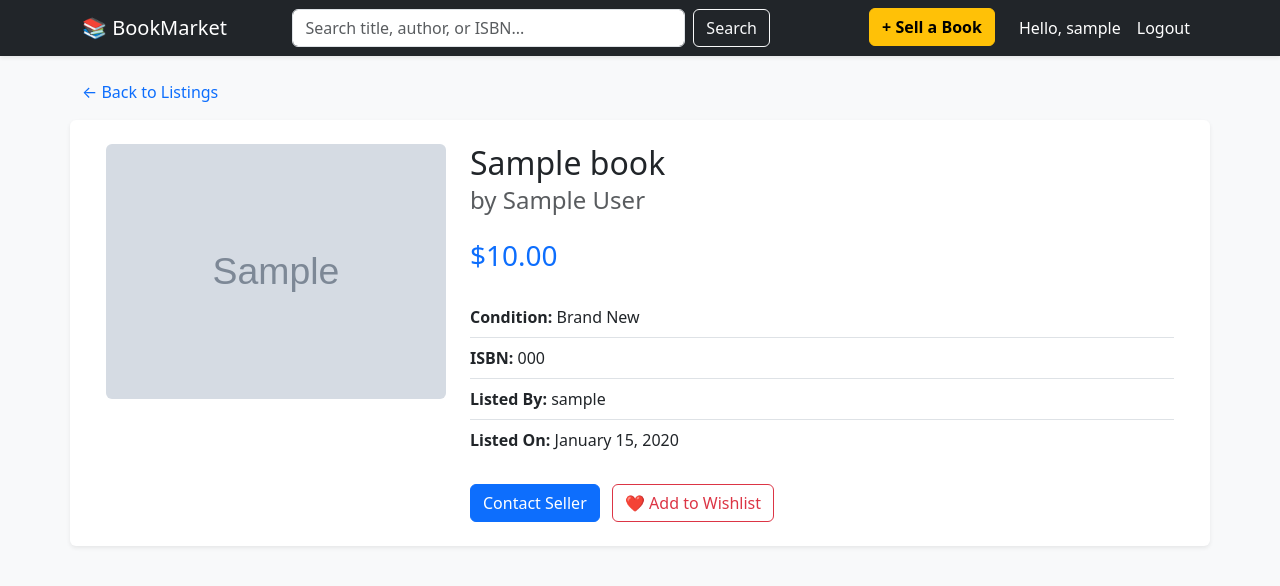
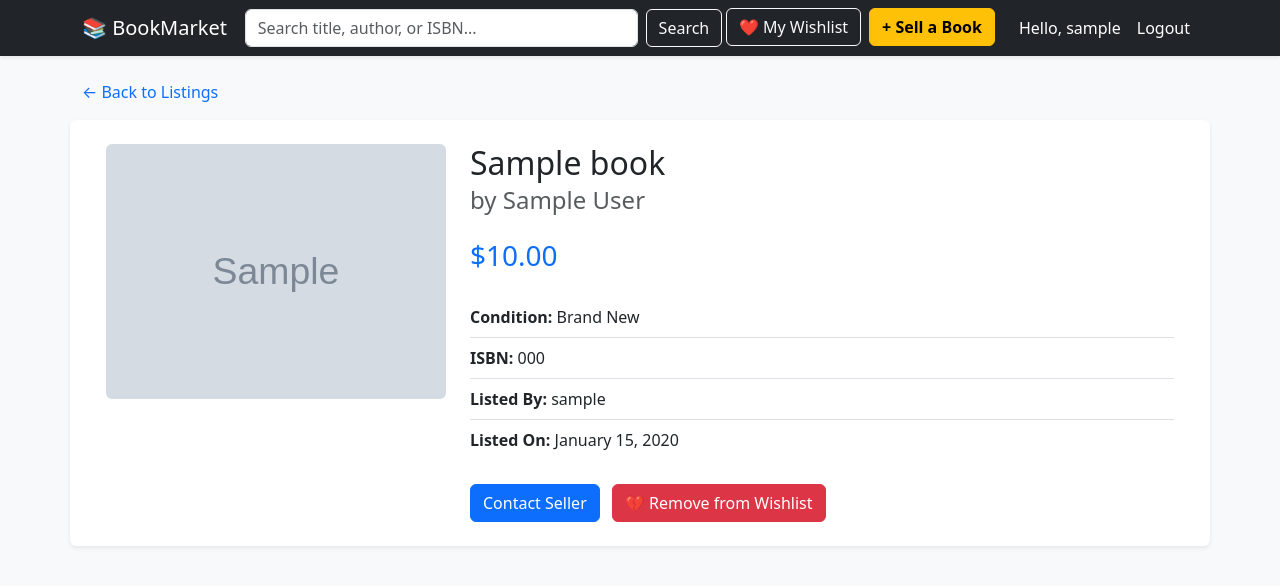
Before and after one commit to samir-27/book_market_django, a Django app: page /book/1/ in a window 1280 px wide. Shown: the top 586 px of the page. Run offline with Django 5.2, Linux system fonts and the light colour scheme; a user stored in the database is signed in; tables that the repository leaves empty hold one stand-in row (values such as "Sample post"); grey boxes marked "Sample" are stand-in pictures.

Commit message:
Added ability to add/remove books from wishlist and a dedicated wishlist page

```diff
--- a/marketplace/urls.py
+++ b/marketplace/urls.py
@@ -8,6 +8,9 @@ urlpatterns = [
     path('book/<int:book_id>/', views.book_detail, name='book_detail'),
     path('sell/', views.sell_book, name='sell_book'),
 
+    path('wishlist/', views.my_wishlist, name='my_wishlist'),
+    path('book/<int:book_id>/wishlist/', views.toggle_wishlist, name='toggle_wishlist'),
+
     #Authentication URLs
     path('register/', views.register_view, name='register'),
     path('login/', views.login_view, name='login'),
--- a/marketplace/views.py
+++ b/marketplace/views.py
@@ -3,7 +3,7 @@ from django.contrib.auth import login, logout
 from django.contrib.auth.forms import UserCreationForm, AuthenticationForm
 from django.contrib.auth.decorators import login_required
 from django.db.models import Q
-from .models import Book
+from .models import Book, Wishlist
 from .forms import BookForm
 
 def book_list(request):
@@ -24,10 +24,17 @@ def book_list(request):
     return render(request, 'marketplace/index.html', {'books': books})
 
 def book_detail(request, book_id):
-    # Fetch the exact book using its ID, or throw a 404 error if it doesn't exist
     book = get_object_or_404(Book, id=book_id)
 
-    return render(request, 'marketplace/book_detail.html', {'book': book})
+    # Check if the currently logged-in user has this book in their wishlist
+    in_wishlist = False
+    if request.user.is_authenticated:
+        in_wishlist = Wishlist.objects.filter(user=request.user, book=book).exists()
+
+    return render(request, 'marketplace/book_detail.html', {
+        'book': book,
+        'in_wishlist': in_wishlist
+    })
 
 def register_view(request):
     if request.method == 'POST':
@@ -76,3 +83,26 @@ def sell_book(request):
         form = BookForm()
 
     return render(request, 'marketplace/sell_book.html', {'form': form})
+
+@login_required
+def toggle_wishlist(request, book_id):
+    book = get_object_or_404(Book, id=book_id)
+
+    # Look for an existing wishlist entry for this user and book
+    wishlist_item = Wishlist.objects.filter(user=request.user, book=book).first()
+
+    if wishlist_item:
+        # If it exists, remove it (toggle off)
+        wishlist_item.delete()
+    else:
+        # If it doesn't exist, create it (toggle on)
+        Wishlist.objects.create(user=request.user, book=book)
+
+    return redirect('book_detail', book_id=book.id)
+
+@login_required
+def my_wishlist(request):
+    # Fetch all wishlist items for this user
+    # select_related('book') makes the database query much faster by grabbing book data at the same time
+    wishlist_items = Wishlist.objects.filter(user=request.user).select_related('book').order_by('-added_at')
+    return render(request, 'marketplace/wishlist.html', {'wishlist_items': wishlist_items})
--- a/templates/base.html
+++ b/templates/base.html
@@ -24,8 +24,10 @@
                     <button class="btn btn-outline-light" type="submit">Search</button>
                 </form>
 <ul class="navbar-nav ms-auto">
-{% if request.user.is_authenticated %}
-
+                    {% if request.user.is_authenticated %}
+                        <li class="nav-item me-2">
+                            <a class="btn btn-outline-light" href="{{ url('my_wishlist') }}">❤️ My Wishlist</a>
+                        </li>
                         <li class="nav-item me-3">
                             <a class="btn btn-warning fw-bold" href="{{ url('sell_book') }}">+ Sell a Book</a>
                         </li>
--- a/templates/marketplace/book_detail.html
+++ b/templates/marketplace/book_detail.html
@@ -33,10 +33,22 @@
             <li class="list-group-item px-0"><strong>Listed On:</strong> {{ book.created_at.strftime('%B %d, %Y') }}</li>
         </ul>
 
-        <div class="d-grid gap-2 d-md-block">
-            <!-- We will wire these up to real logic later -->
+<div class="d-grid gap-2 d-md-block mt-4">
             <button class="btn btn-primary me-md-2" type="button">Contact Seller</button>
-            <button class="btn btn-outline-danger" type="button">❤️ Add to Wishlist</button>
+
+            {% if request.user.is_authenticated %}
+                <!-- Use a POST form for database changes -->
+                <form action="{{ url('toggle_wishlist', args=[book.id]) }}" method="POST" class="d-inline">
+                    {{ csrf_input }}
+                    {% if in_wishlist %}
+                        <button type="submit" class="btn btn-danger">💔 Remove from Wishlist</button>
+                    {% else %}
+                        <button type="submit" class="btn btn-outline-danger">❤️ Add to Wishlist</button>
+                    {% endif %}
+                </form>
+            {% else %}
+                <a href="{{ url('login') }}" class="btn btn-outline-secondary">Log in to Wishlist</a>
+            {% endif %}
         </div>
     </div>
 </div>
```
Also changed, not shown: templates/marketplace/wishlist.html (added, +37 -0 lines).
